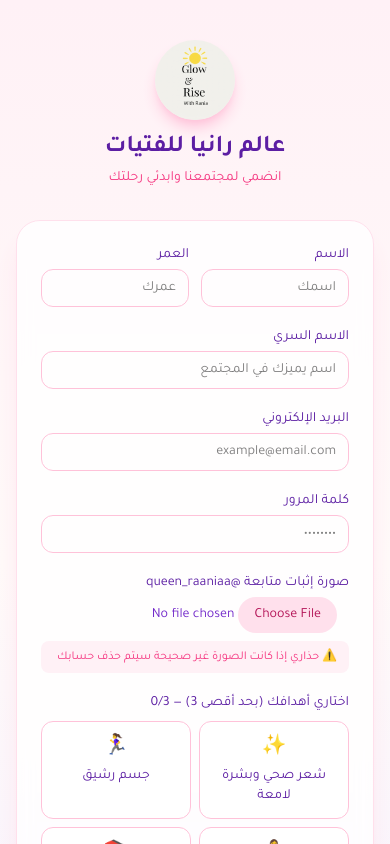
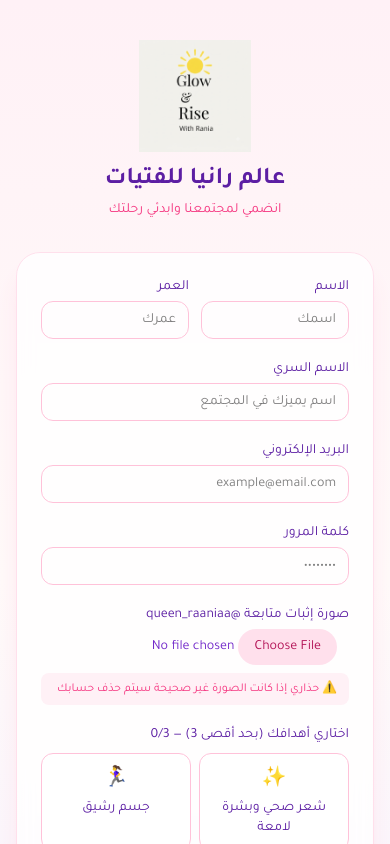
Before and after one commit to starlingventures0-design/Rise-Glow, a React (Vite) app: page /register in a window 390 px wide. Shown: the top 844 px of the page. Built offline with nearby package versions, Linux system fonts and the light colour scheme; no server answers.

Commit message:
Adjust image size in RegisterPage component
Updated image size and class for better responsiveness.

```diff
--- a/src/pages/RegisterPage.tsx
+++ b/src/pages/RegisterPage.tsx
@@ -109,7 +109,7 @@ export default function RegisterPage() {
       <div className="w-full max-w-md">
         {/* الترويسة */}
         <div className="text-center mb-8">
-          <img src="/1784951516838.png" alt="Glow & Rise" className="w-20 h-20 mx-auto mb-3 rounded-full object-cover shadow-lg shadow-rose-200" />
+          <img src="/1784951516838.png" alt="Glow & Rise" className="h-28 w-auto mx-auto mb-3 object-contain" />
           <h1 className="text-2xl font-bold text-violet-700">عالم رانيا للفتيات</h1>
           <p className="text-rose-500 text-sm mt-1">انضمي لمجتمعنا وابدئي رحلتك</p>
         </div>
```
